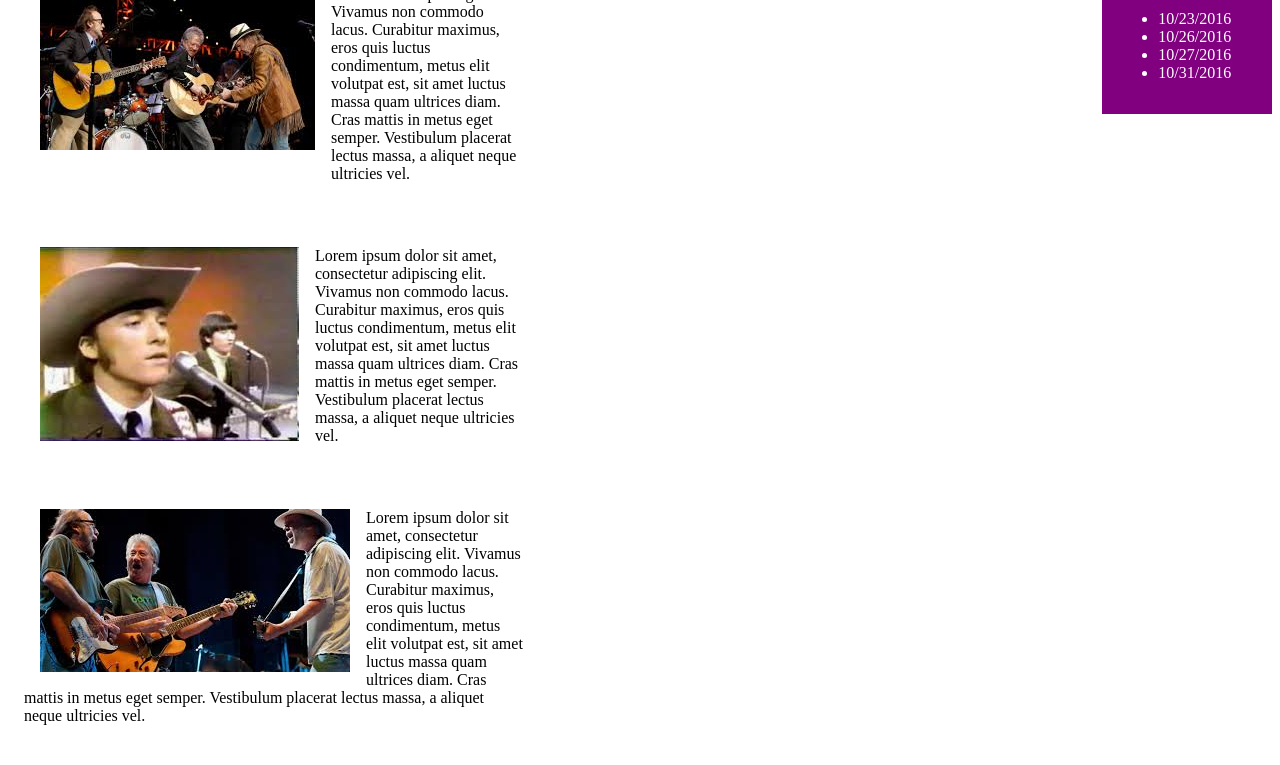
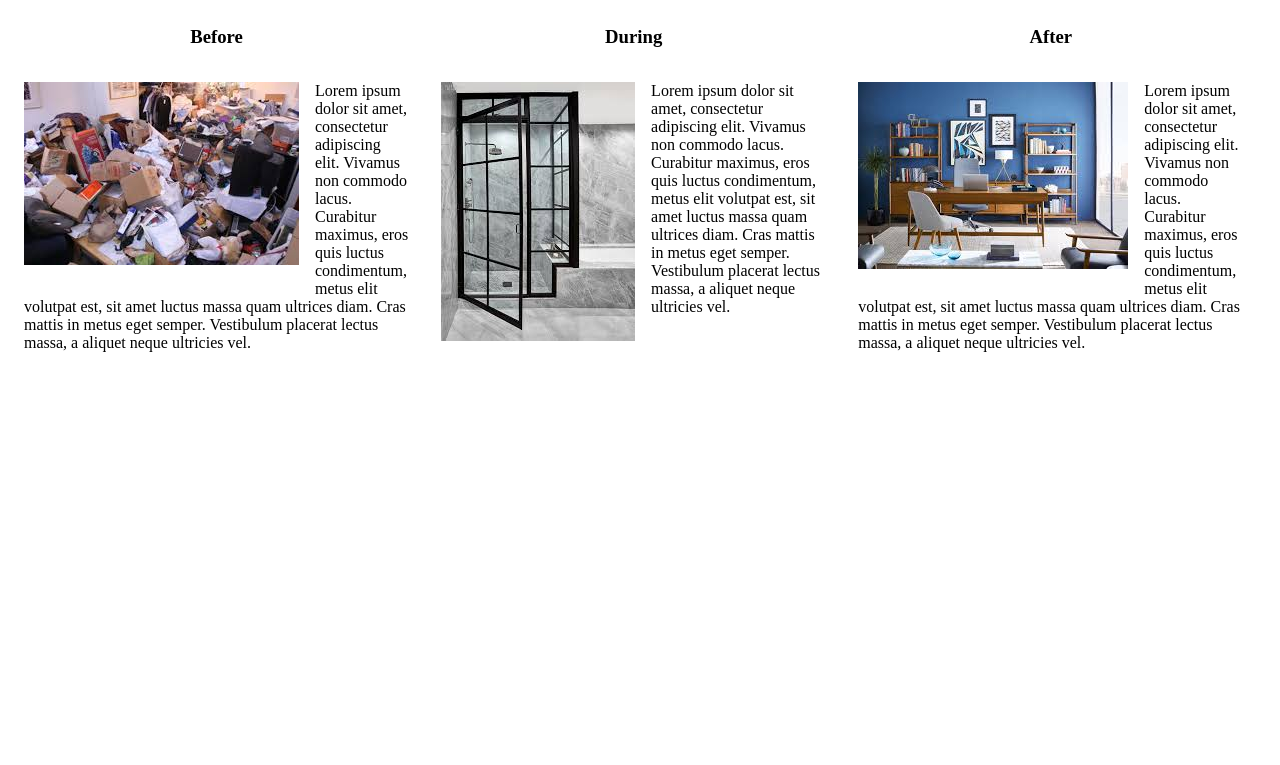
Before and after one commit to doohinkus/decorator, a plain HTML site: page index.html in a window 1280 px wide. Shown: the part 73-838 px from the top of the page. After the commit the page ends 800 px from the top, so only its background shows below. Drawn offline with Linux system fonts and the light colour scheme.

Commit message:
decorating site with floating pic, centered heading and column text

```diff
--- a/css/styles.css
+++ b/css/styles.css
@@ -1,15 +1,16 @@
-.sidebar{
- float:right;
- background-color: purple;
- color:white;
- padding:1em;
+
+.column{
+float:left;
+width:33%;
 }
-.content{
-  clear:left;
-  width:500px;
+p{
   padding:1em;
 }
-.left{
-float:left;
-padding:1em;
+/*WIDTH USE WIDTH WITH THE FLOAT ITEM*/
+img{
+  float: left;
+  padding: 1em;
 }
+h3{
+  text-align: center;
+}
--- a/index.html
+++ b/index.html
@@ -1,29 +1,25 @@
 <!DOCTYPE html>
 <html>
 <head>
-  <title>Buffalo Springfield</title>
+  <title>Interior Decorator</title>
   <link href="css/styles.css" rel="stylesheet" type="text/css"></link>
 </head>
   <body>
-    <div class="sidebar">
-      <h3>Upcoming Shows</h3>
-      <ul>
-        <li>10/23/2016</li>
-        <li>10/26/2016</li>
-        <li>10/27/2016</li>
-        <li>10/31/2016</li>
-      </ul>
-    </div>
-    <div class="content">
-        <img src="img/images.jpg" class="left" alt="Picture of band">
+    <h1>FairRafael Decoratoring</h1>
+    <div class="column">
+      <h3>Before</h3>
+        <img src="img/before.jpg" alt="picture of before">
         <p>Lorem ipsum dolor sit amet, consectetur adipiscing elit. Vivamus non commodo lacus. Curabitur maximus, eros quis luctus condimentum, metus elit volutpat est, sit amet luctus massa quam ultrices diam. Cras mattis in metus eget semper. Vestibulum placerat lectus massa, a aliquet neque ultricies vel.</p>
     </div>
-    <div class="content">
-        <img src="img/images-1.jpg" class="left" alt="Picture of band">
+    <div class="column">
+        <h3>During</h3>
+        <img src="img/during.jpg" alt="picture of during">
         <p>Lorem ipsum dolor sit amet, consectetur adipiscing elit. Vivamus non commodo lacus. Curabitur maximus, eros quis luctus condimentum, metus elit volutpat est, sit amet luctus massa quam ultrices diam. Cras mattis in metus eget semper. Vestibulum placerat lectus massa, a aliquet neque ultricies vel.</p>
     </div>
-    <div class="content">
-        <img src="img/images-2.jpg" class="left" alt="Picture of band">
+
+    <div class="column">
+        <h3>After</h3>
+        <img src="img/after.jpg" alt="picture of after">
         <p>Lorem ipsum dolor sit amet, consectetur adipiscing elit. Vivamus non commodo lacus. Curabitur maximus, eros quis luctus condimentum, metus elit volutpat est, sit amet luctus massa quam ultrices diam. Cras mattis in metus eget semper. Vestibulum placerat lectus massa, a aliquet neque ultricies vel.</p>
     </div>
 
```
Also changed, not shown: img/after.jpg (added), img/before.jpg (added), img/during.jpg (added), img/images-1.jpg (deleted), img/images-2.jpg (deleted), img/images-3.jpg (deleted), img/images.jpg (deleted).
